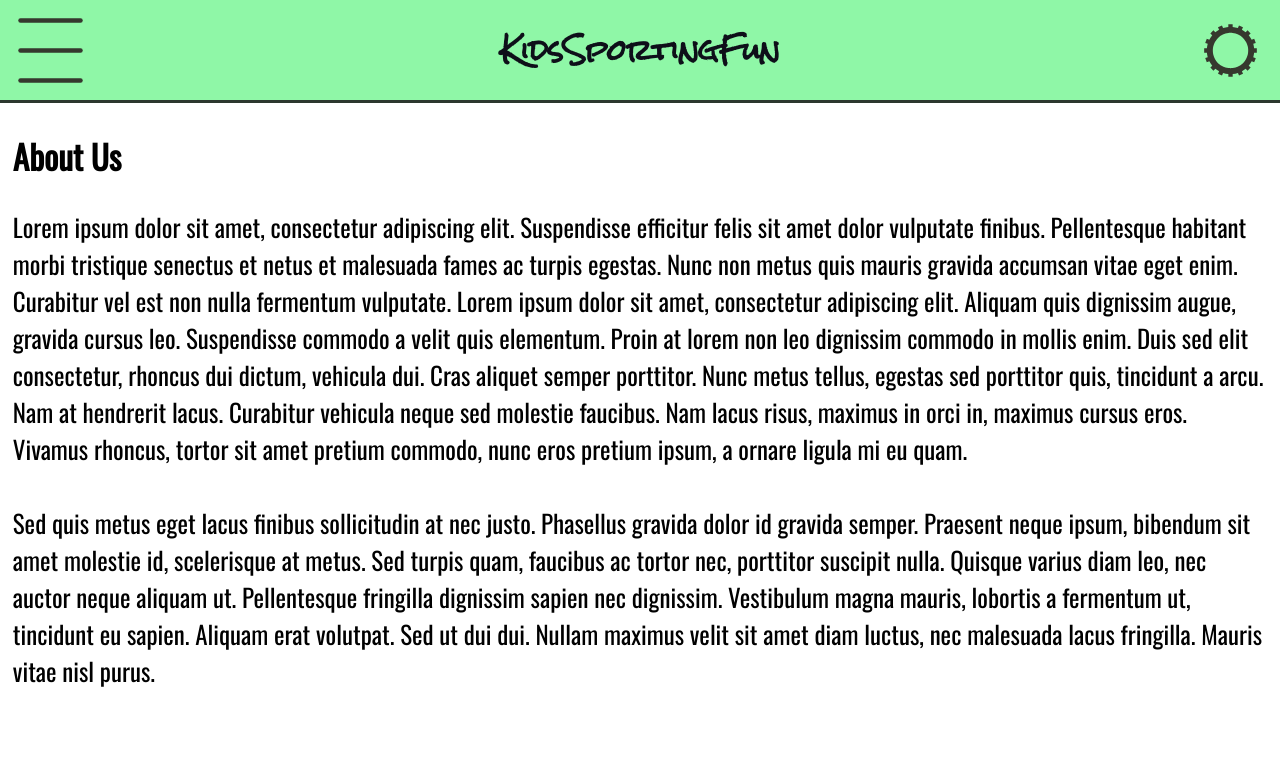
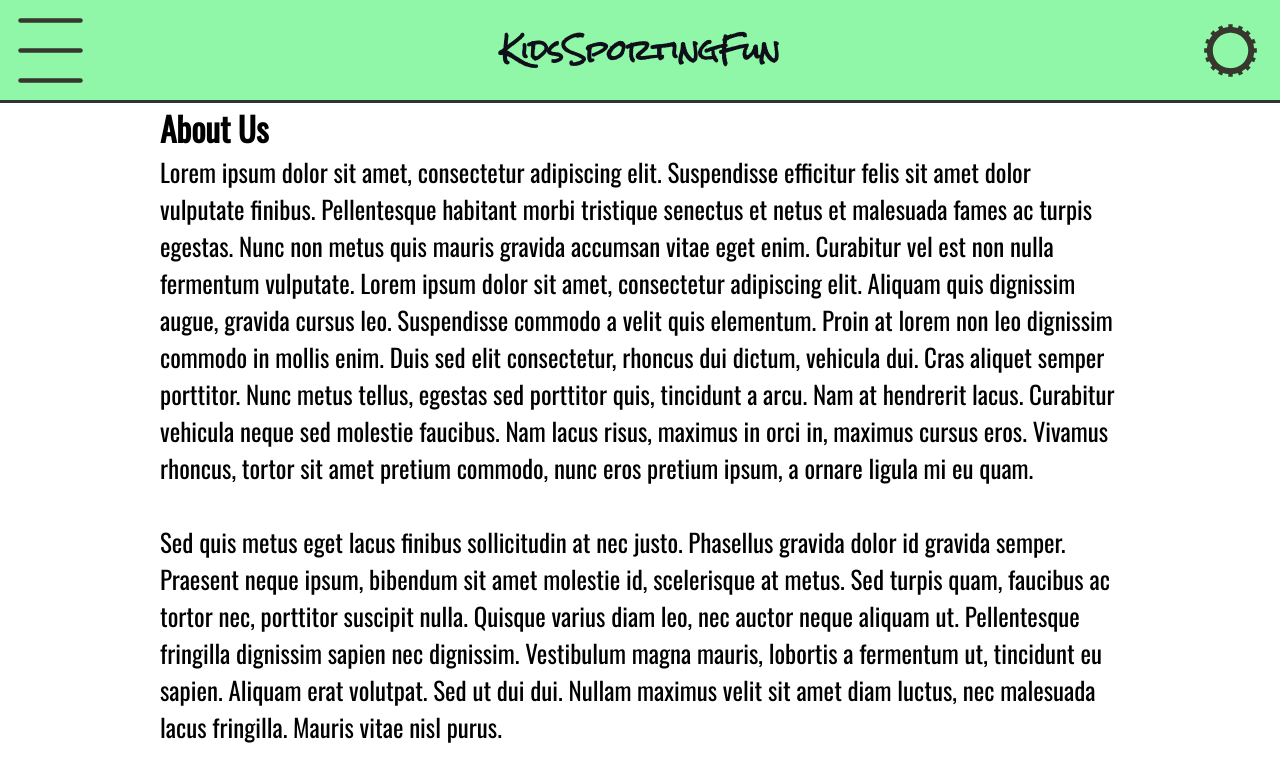
Before and after one commit to AmyHannahMorgan/unit-13-website-kidssportingfun, a Jekyll site: the page built from index.html, in a window 1280 px wide. Shown: the top 782 px of the page. Built offline with Jekyll 4.4.1, drawn with Linux system fonts in a browser that asks for light colours.

Commit message:
removed content container

```diff
--- a/_layouts/default.html
+++ b/_layouts/default.html
@@ -170,9 +170,7 @@
     <script src="{{ site.baseurl }}/js/sandwichNav.js" charset="utf-8"></script>
     <script src="{{ site.baseurl }}/js/accessibility.js" charset="utf-8"></script>
 
-    <div class="contentContainer">
-      {{ content }}
-    </div>
+    {{ content }}
 
     <footer>
 
```
